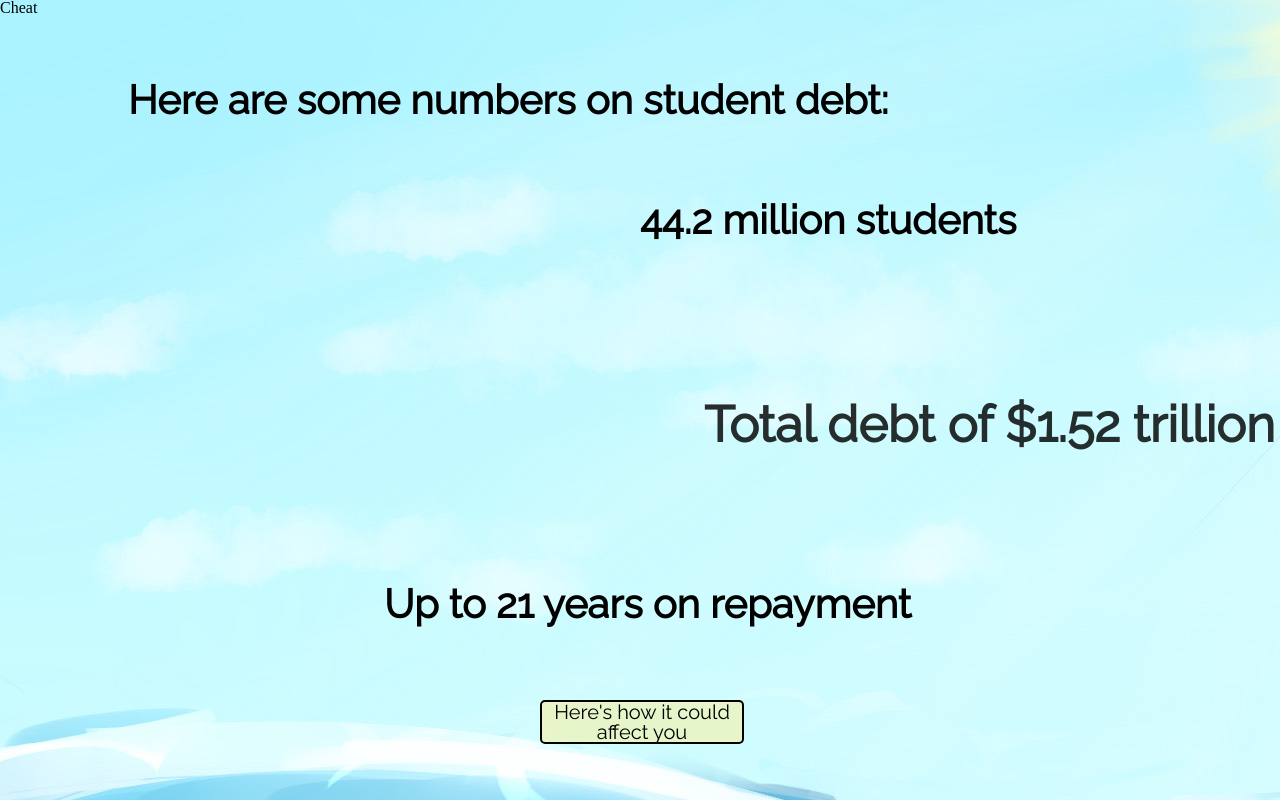
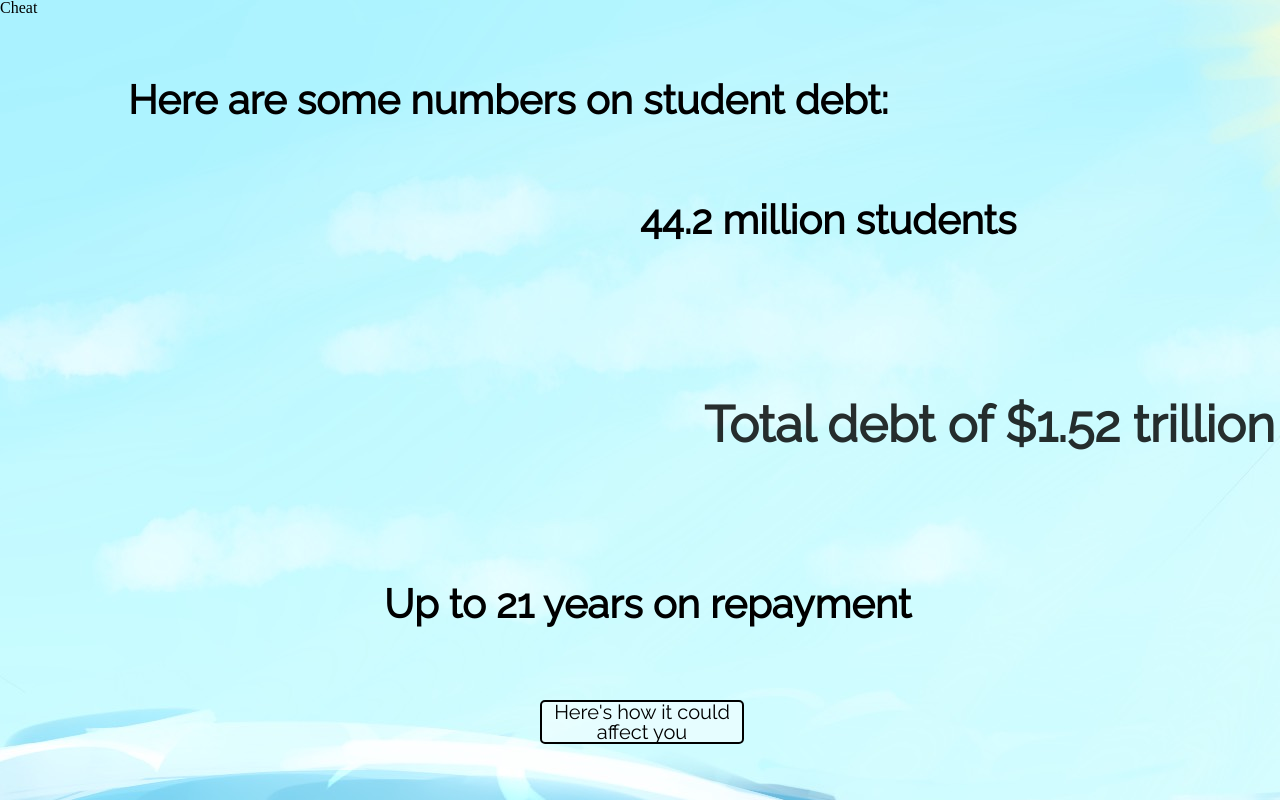
Before and after one commit to QuantumScrewdriver/Drowning-in-Debt, a website: page index.html in a window 1280 px wide. Drawn offline with nearby package versions, Linux system fonts and the light colour scheme; a web font is replaced by a local one.

Commit message:
This is to clear up that weird-ass yellow

```diff
--- a/assets/stylesheets/base.css
+++ b/assets/stylesheets/base.css
@@ -130,7 +130,7 @@ section{
     text-align: center;
     border: 2px solid black;
     border-radius: 5px;
-    background-color: #ffee8f79;
+    background-color: #ffffff79;
 }
 
 .btn:hover{
```
